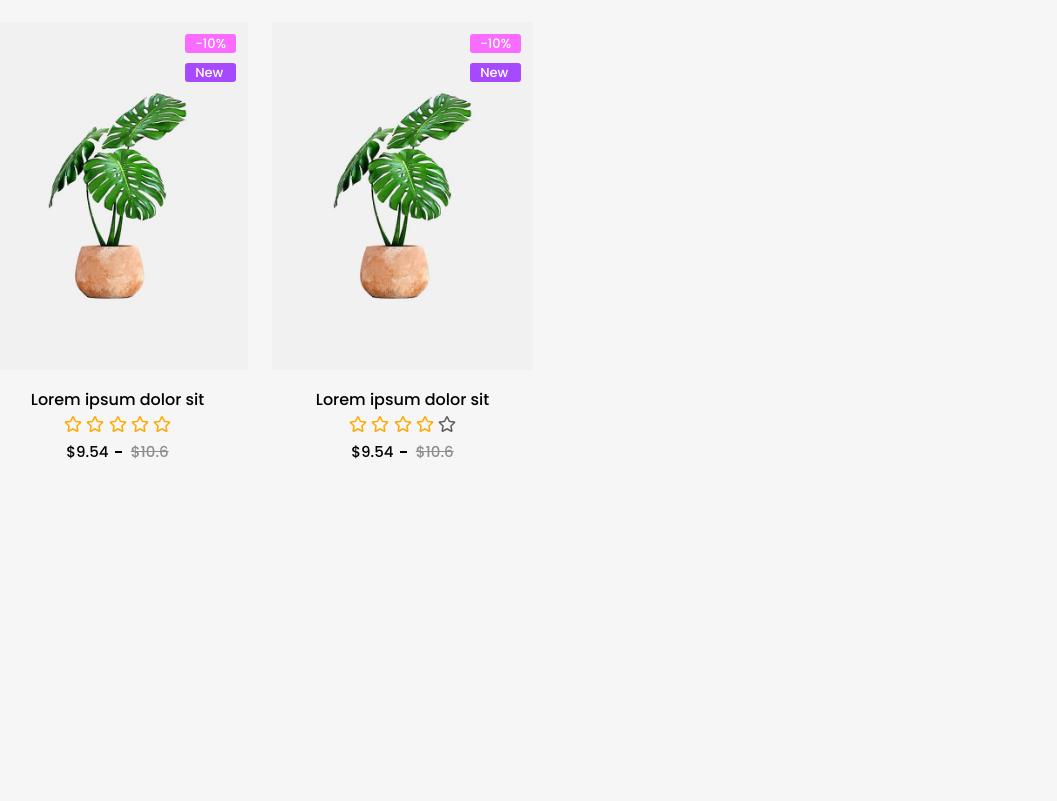
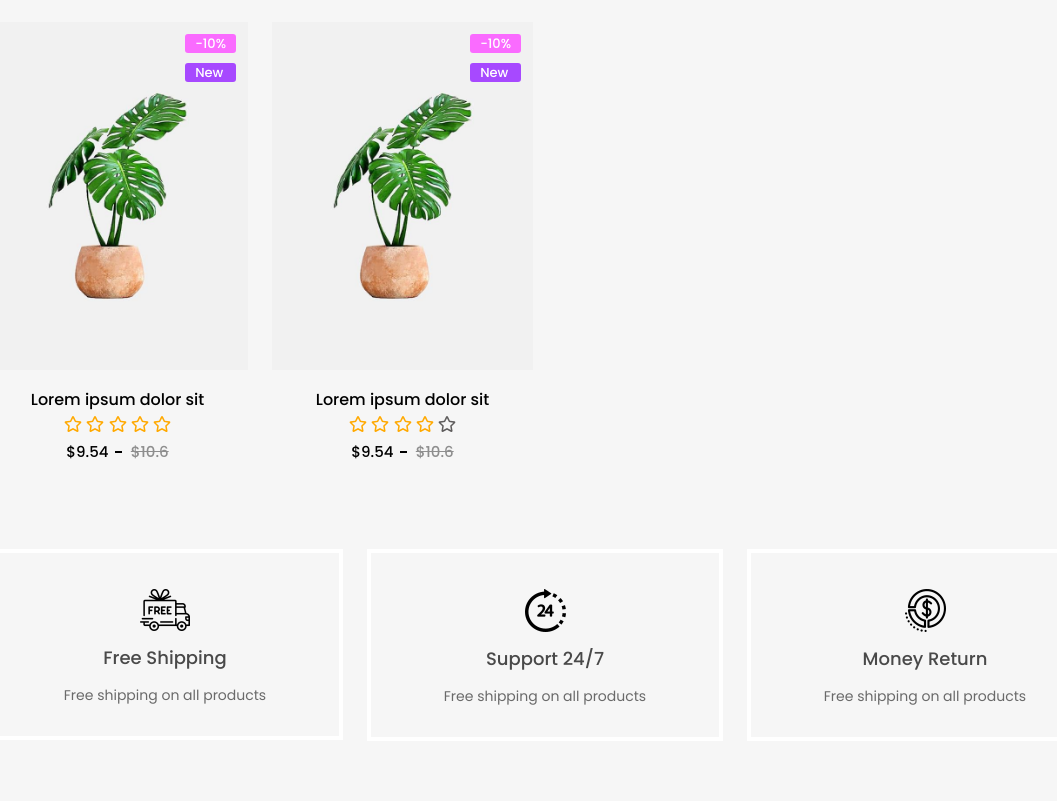
Before and after one commit to mrhm-dev/flone-b5-ecom, a website: page index.html in a window 1280 px wide. Shown: the part 1688-2489 px from the top of the page, without its empty margins (95-1152 px from the left). Before the commit the page ends 2177 px from the top, so only its background shows below. Drawn offline with nearby package versions, Linux system fonts and the light colour scheme.

Commit message:
support section card completed

```diff
--- a/index.html
+++ b/index.html
@@ -612,6 +612,40 @@
 		</div>
 		<!-- Daily Deals End -->
 
+		<!-- Support start -->
+		<div class="container">
+			<div class="row">
+				<div class="col-md-4">
+					<div class="support-wrap text-center">
+						<div class="support-content">
+							<img class="animated" src="./images/support-1.png" alt="">
+							<h4>Free Shipping</h4>
+							<p>Free shipping on all products</p>
+						</div>
+					</div>
+				</div>
+				<div class="col-md-4">
+					<div class="support-wrap text-center">
+						<div class="support-content">
+							<img class="animated" src="./images/support-2.png" alt="">
+							<h4>Support 24/7</h4>
+							<p>Free shipping on all products</p>
+						</div>
+					</div>
+				</div>
+				<div class="col-md-4">
+					<div class="support-wrap text-center">
+						<div class="support-content">
+							<img class="animated" src="./images/support-3.png" alt="">
+							<h4>Money Return</h4>
+							<p>Free shipping on all products</p>
+						</div>
+					</div>
+				</div>
+			</div>
+		</div>
+		<!-- Support end -->
+
 		<!-- JavaScript Bundle with Popper -->
 		<script
 			src="https://cdn.jsdelivr.net/npm/bootstrap@5.0.1/dist/js/bootstrap.bundle.min.js"
--- a/scss/main.scss
+++ b/scss/main.scss
@@ -410,3 +410,51 @@ body {
 		opacity: 1;
 	}
 }
+
+// support wrap
+.support-wrap {
+	padding: 36px 10px 30px;
+	border: 4px solid #fff;
+	margin: 60px 0;
+
+	.animated {
+		animation-duration: 1s;
+		animation-fill-mode: both;
+	}
+
+	@keyframes icon-animation {
+		0% {
+			transform: scaleX(1)
+		}
+		10%, 20% {
+			transform: scale3d(.9, .9, .9) rotate(-3deg);
+		}
+		30%, 50%, 70%, 90% {
+			transform: scale3d(1.1, 1.1, 1.1) rotate(3deg);
+		}
+		40%, 60%, 80% {
+			transform: scale3d(1.1, 1.1, 1.1) rotate(-3deg);
+		}
+		100% {
+			transform: scaleX(1)
+		}
+	}
+
+	&:hover .animated {
+		animation: icon-animation 0.5s ease-in-out 0s 1 normal none running;
+	}
+
+	h4 {
+		font-size: 18px;
+		line-height: 24px;
+		color: #494949;
+		margin: 15px 0;
+	}
+
+	p {
+		font-size: 14px;
+		width: 80%;
+		color: #6a6a6a;
+		margin: 0 auto;
+	}
+}
```
Also changed, not shown: css/style.css, images/support-1.png (added), images/support-2.png (added), images/support-3.png (added), 1 other file.
